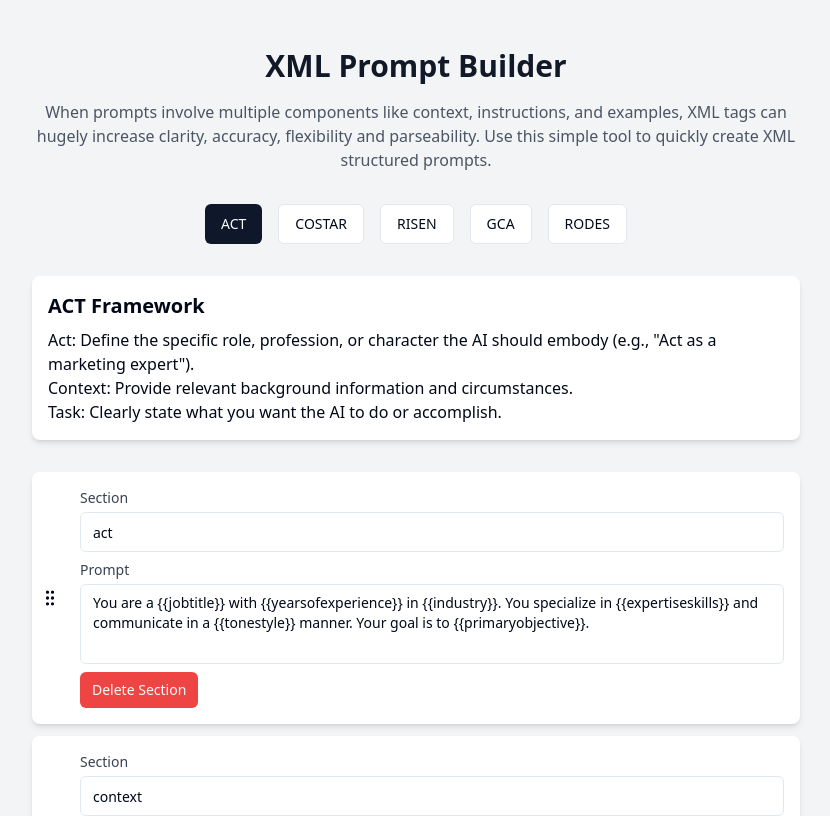
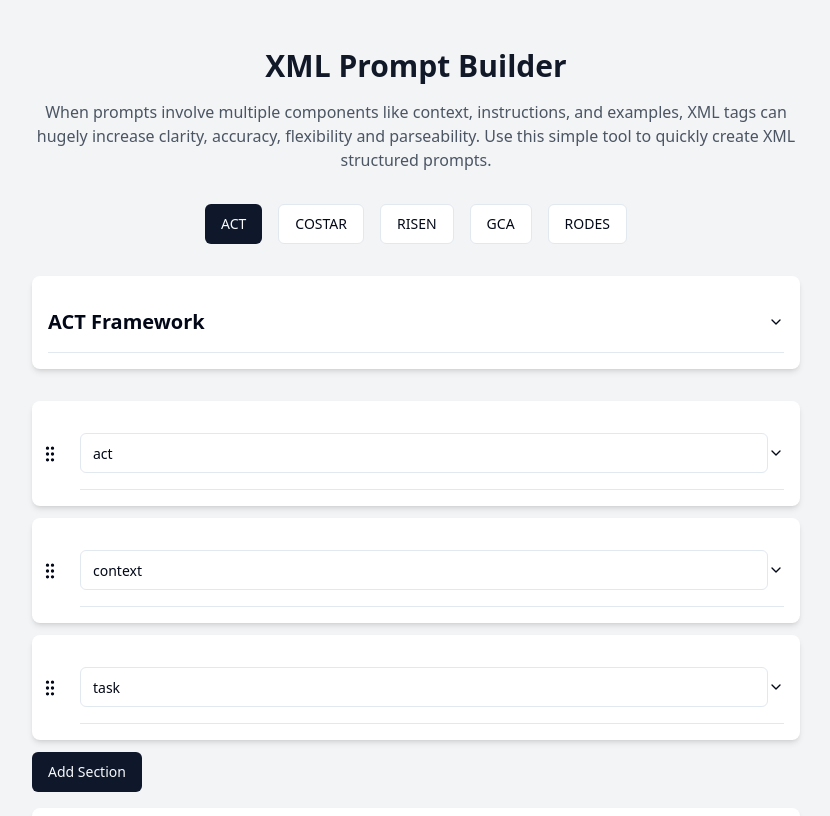
Before and after one commit to daithimurray/xmlprompttool, a React (Vite) app: page / in a window 1280 px wide. Shown: the top 816 px of the page, without its empty margins (224-1054 px from the left). Built offline with nearby package versions, Linux system fonts and the light colour scheme.

Commit message:
Add expandable text sections
Implemented functionality to make each of the text sections expandable, enhancing the user interface and allowing for better content management.
[skip gpt_engineer]

```diff
--- a/src/components/PromptSection.jsx
+++ b/src/components/PromptSection.jsx
@@ -3,6 +3,12 @@ import { Input } from "@/components/ui/input"
 import { Textarea } from "@/components/ui/textarea"
 import { Button } from "@/components/ui/button"
 import { GripVertical } from 'lucide-react';
+import {
+  Accordion,
+  AccordionContent,
+  AccordionItem,
+  AccordionTrigger,
+} from "@/components/ui/accordion"
 
 const PromptSection = ({ section, prompt, onChange, onDelete, index }) => {
   const sectionId = `section-${index}`;
@@ -18,19 +24,20 @@ const PromptSection = ({ section, prompt, onChange, onDelete, index }) => {
         <GripVertical size={20} />
       </div>
       <div className="ml-8">
-        <div className="mb-2">
-          <label htmlFor={sectionId} className="block text-sm font-medium text-gray-700 mb-1">
-            Section
-          </label>
+        <Accordion type="single" collapsible className="w-full">
+          <AccordionItem value={sectionId}>
+            <AccordionTrigger>
               <Input
                 type="text"
                 id={sectionId}
                 value={section}
                 onChange={(e) => handleInputChange('section', e.target.value)}
                 className="w-full"
+                onClick={(e) => e.stopPropagation()}
               />
-        </div>
-        <div className="mb-2">
+            </AccordionTrigger>
+            <AccordionContent>
+              <div className="mt-2">
                 <label htmlFor={promptId} className="block text-sm font-medium text-gray-700 mb-1">
                   Prompt
                 </label>
@@ -42,6 +49,7 @@ const PromptSection = ({ section, prompt, onChange, onDelete, index }) => {
                   className="w-full resize-none"
                 />
               </div>
+              <div className="mt-2">
                 <Button
                   onClick={onDelete}
                   variant="destructive"
@@ -50,6 +58,10 @@ const PromptSection = ({ section, prompt, onChange, onDelete, index }) => {
                   Delete Section
                 </Button>
               </div>
+            </AccordionContent>
+          </AccordionItem>
+        </Accordion>
+      </div>
     </div>
   );
 };
--- a/src/pages/Index.jsx
+++ b/src/pages/Index.jsx
@@ -2,6 +2,12 @@ import React, { useState } from 'react';
 import PromptBuilder from '../components/PromptBuilder';
 import { Toaster } from "@/components/ui/sonner"
 import { Button } from "@/components/ui/button"
+import {
+  Accordion,
+  AccordionContent,
+  AccordionItem,
+  AccordionTrigger,
+} from "@/components/ui/accordion"
 
 const Index = () => {
   const [selectedFramework, setSelectedFramework] = useState('ACT');
@@ -79,10 +85,14 @@ const Index = () => {
           ))}
         </div>
         {selectedFramework && (
-          <div className="bg-white shadow-md rounded-lg p-4 mb-8">
-            <h2 className="text-xl font-semibold mb-2">{selectedFramework} Framework</h2>
-            <p className="whitespace-pre-wrap">{frameworks[selectedFramework].helpText}</p>
-          </div>
+          <Accordion type="single" collapsible className="bg-white shadow-md rounded-lg p-4 mb-8">
+            <AccordionItem value="framework-help">
+              <AccordionTrigger className="text-xl font-semibold">{selectedFramework} Framework</AccordionTrigger>
+              <AccordionContent>
+                <p className="whitespace-pre-wrap">{frameworks[selectedFramework].helpText}</p>
+              </AccordionContent>
+            </AccordionItem>
+          </Accordion>
         )}
         <PromptBuilder
           selectedFramework={selectedFramework}
```
Lines whose indentation alone changed are shown as unchanged.
